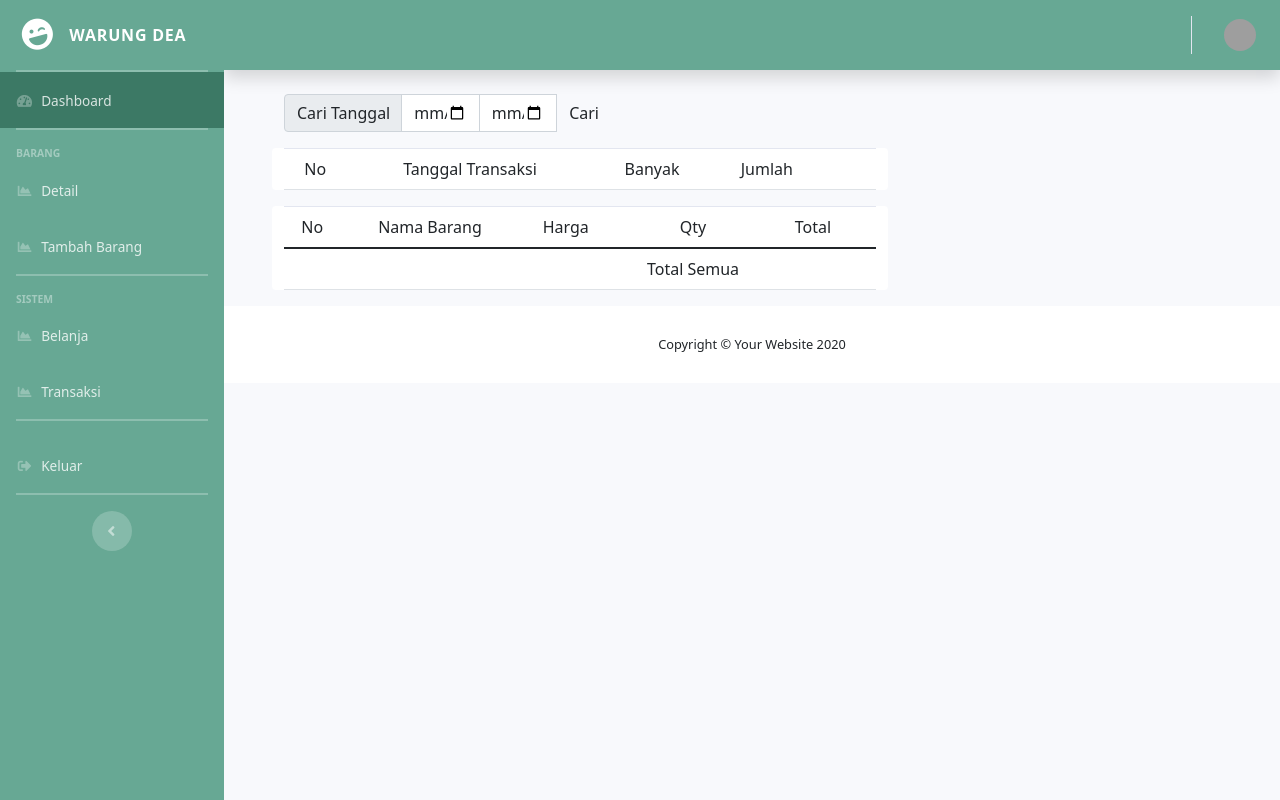
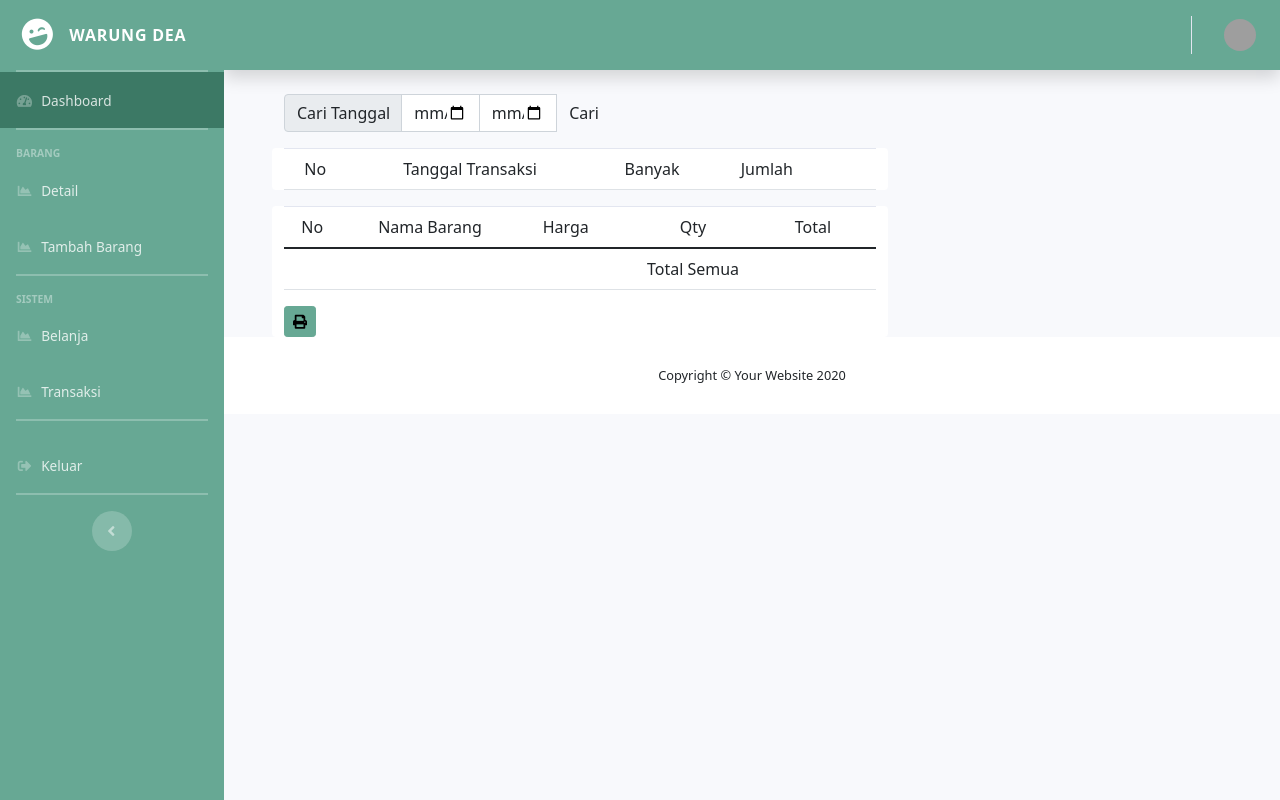
Before and after one commit to aurorazhy/tugaspwl, a CodeIgniter app: page /Github/index.php/user/transaksi/1 in a window 1280 px wide. Run offline with CodeIgniter, Linux system fonts and the light colour scheme; data that the repository does not hold is empty; some libraries are stand-ins or nearby versions; grey boxes are pictures that could not be loaded.

Commit message:
Update table_detail.php

```diff
--- a/app/application/views/dashboard/sub_transaksi/table_detail.php
+++ b/app/application/views/dashboard/sub_transaksi/table_detail.php
@@ -40,12 +40,12 @@
             </tr>
          </tbody>
       </table>
-      <?php foreach ($transaksi as $t) {
-      ?>
-         <div class="btn-group">
-            <a href="<?= base_url() . 'user/print_perone/' . $t->id_transaksi ?>" class="btn btn-appside btn-sm">
-               <i class="fas fa-print"></i> </a>
-         </div>
-      <?php } ?>
+
+      <div class="btn-group">
+         <a <?php foreach ($transaksi as $t) {
+            ?> href="<?= base_url() . 'user/print_perone/' . $t->id_transaksi ?>" <?php } ?> class="btn btn-appside btn-sm">
+            <i class="fas fa-print"></i> </a>
+      </div>
+
    </div>
 </form>
```
